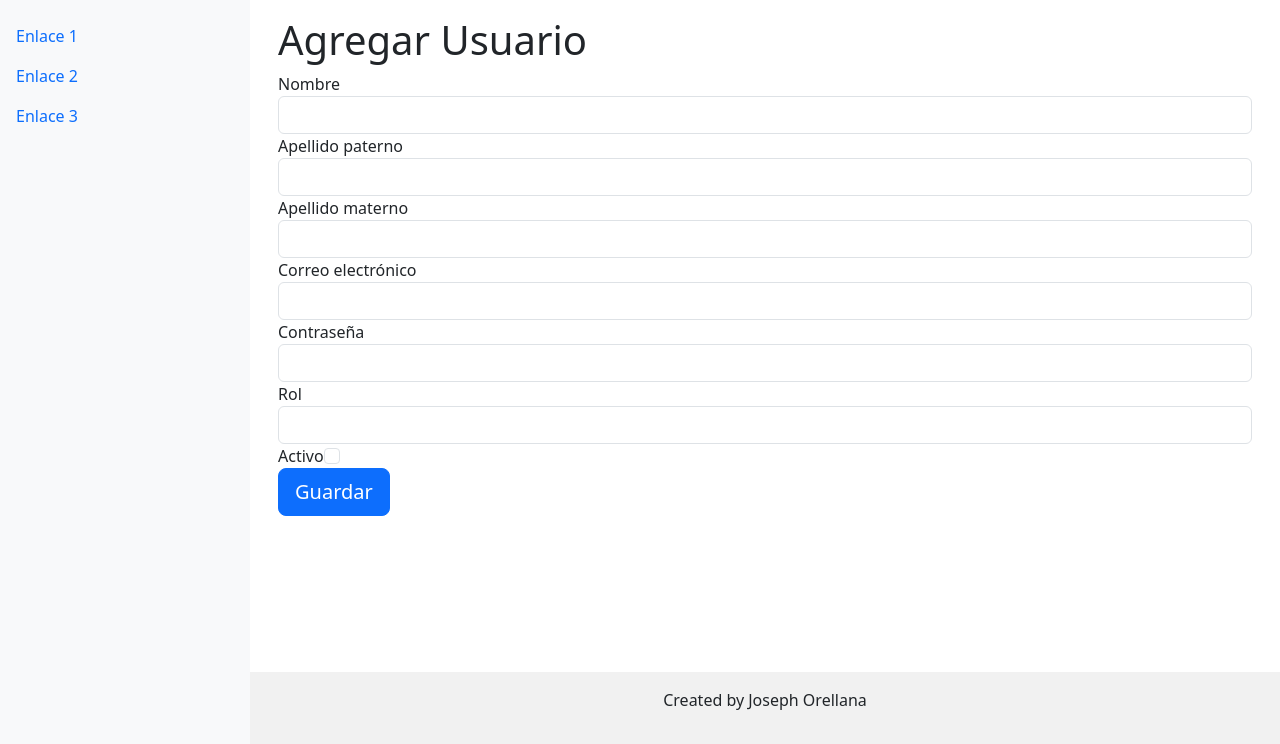
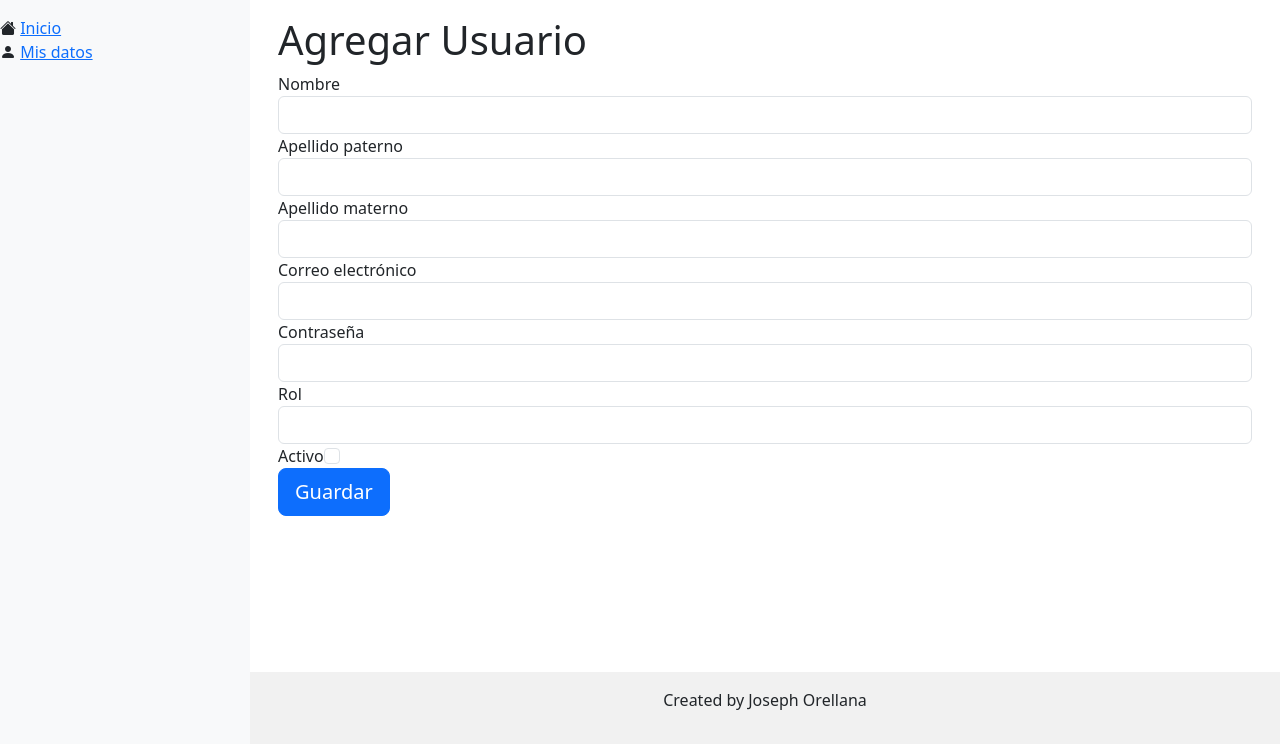
Before and after one commit to josephorellana/demo-with-cakephp, a CakePHP app: template app/src/Template/Users/add.ctp in a window 1280 px wide. Shown: the part 56-800 px from the top of the page. Run offline with PHP 8.4 and a stand-in for CakePHP, Linux system fonts and the light colour scheme; the template is opened without the code that fills it, so the values that code supplies are empty; form fields are guessed from the names that the template uses; some libraries are stand-ins or nearby versions.

Commit message:
Authorization in sidebar

```diff
--- a/app/src/Template/Element/Layout/sidebar.ctp
+++ b/app/src/Template/Element/Layout/sidebar.ctp
@@ -1,7 +1,18 @@
 <div class="collapse d-md-block" id="sidebar">
     <ul class="nav flex-column">
-        <li class="nav-item"><a class="nav-link" href="#">Enlace 1</a></li>
-        <li class="nav-item"><a class="nav-link" href="#">Enlace 2</a></li>
-        <li class="nav-item"><a class="nav-link" href="#">Enlace 3</a></li>
+        <li class="nav-item">
+            <i class="bi bi-house-fill"></i> <?= $this->Html->link('Inicio', ['controller' => 'Users', 'action' => 'home']) ?>
+        </li>
+        <?php if( $authUser['role']['name'] === 'ADMIN' ): ?>
+        <li class="nav-item">
+            <i class="bi bi-people-fill"></i> <?= $this->Html->link('Usuarios', ['controller' => 'Users', 'action' => 'index']) ?>
+        </li>
+        <li class="nav-item">
+            <i class="bi bi-book-fill"></i> <?= $this->Html->link('Cursos', ['controller' => 'Courses', 'action' => 'index']) ?>
+        </li>
+        <?php endif; ?>
+        <li class="nav-item">
+            <i class="bi bi-person-fill"></i> <?= $this->Html->link('Mis datos', ['controller' => 'Users', 'action' => 'view', $authUser['id']]) ?>
+        </li>
     </ul>
 </div>
```
